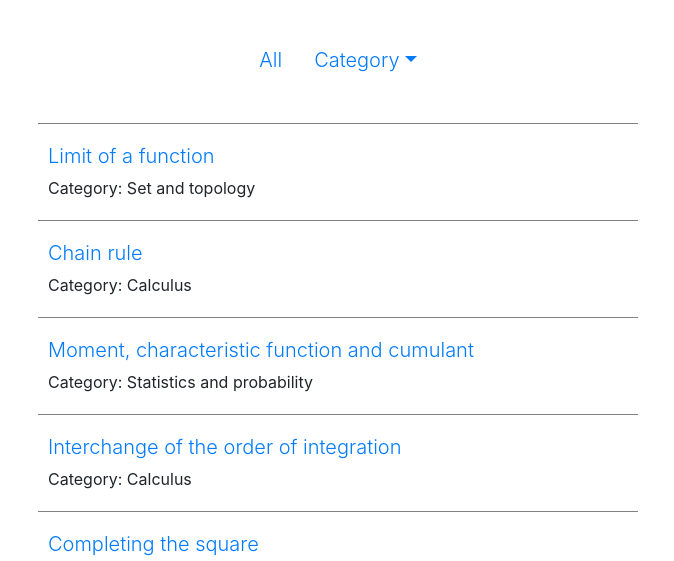
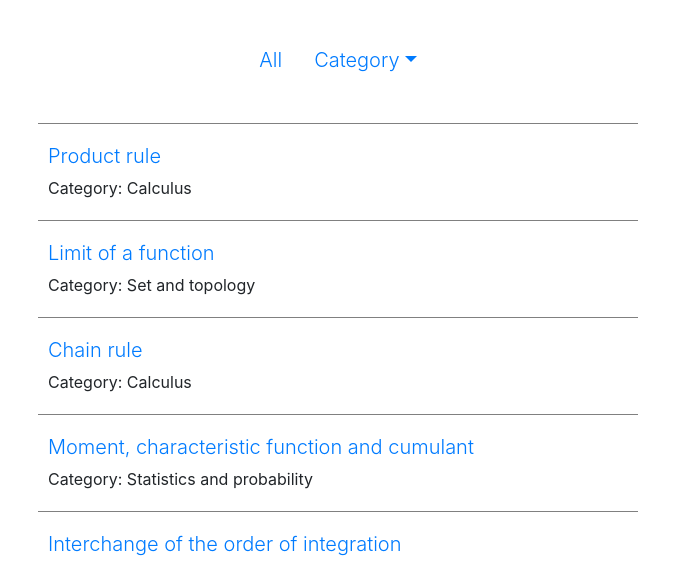
Before and after one commit to shotahorii/datascience-math, a plain HTML site: page index.html in a window 1280 px wide. Shown: the part 223-784 px from the top of the page, without its empty margins (302-976 px from the left). Drawn offline with nearby package versions, Linux system fonts and the light colour scheme.

Commit message:
prud rule

```diff
--- a/index.html
+++ b/index.html
@@ -53,6 +53,7 @@ const contents = [
   "https://github.com/shotahorii/math-for-ds/blob/master/content/statistics_and_probability/moment,_characteristic_function_and_cumulant.ipynb",
   "https://github.com/shotahorii/math-for-ds/blob/master/content/calculus/chain_rule.ipynb",
   "https://github.com/shotahorii/math-for-ds/blob/master/content/set_and_topology/limit_of_a_function.ipynb",
+  "https://github.com/shotahorii/math-for-ds/blob/master/content/calculus/product_rule.ipynb",
 ];
 // =======================================================================
 
```
